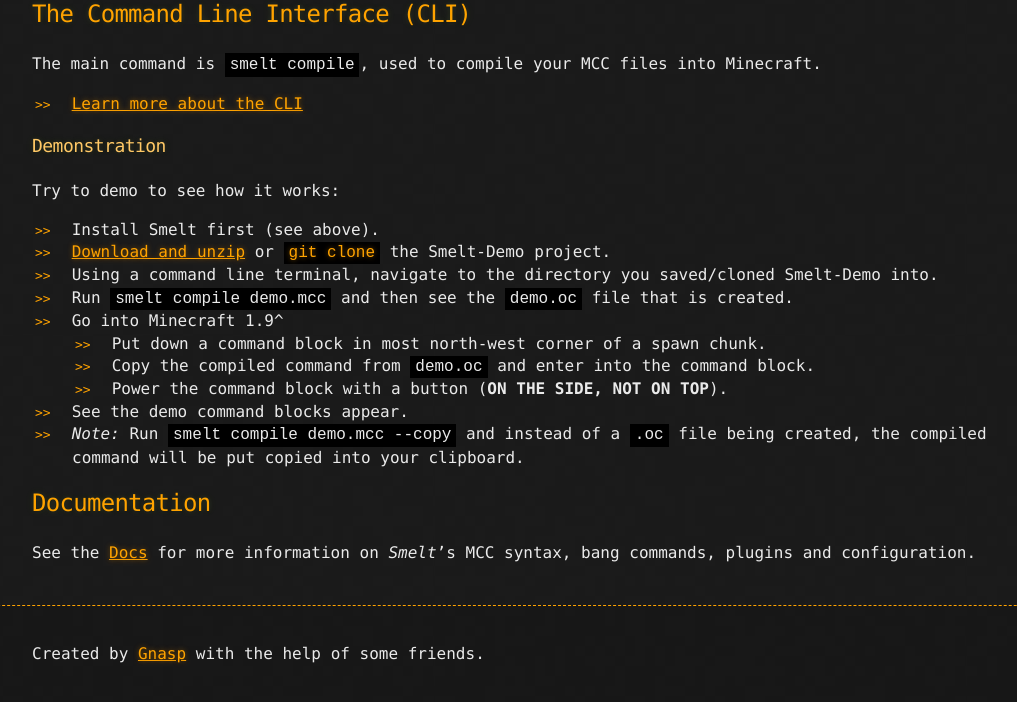
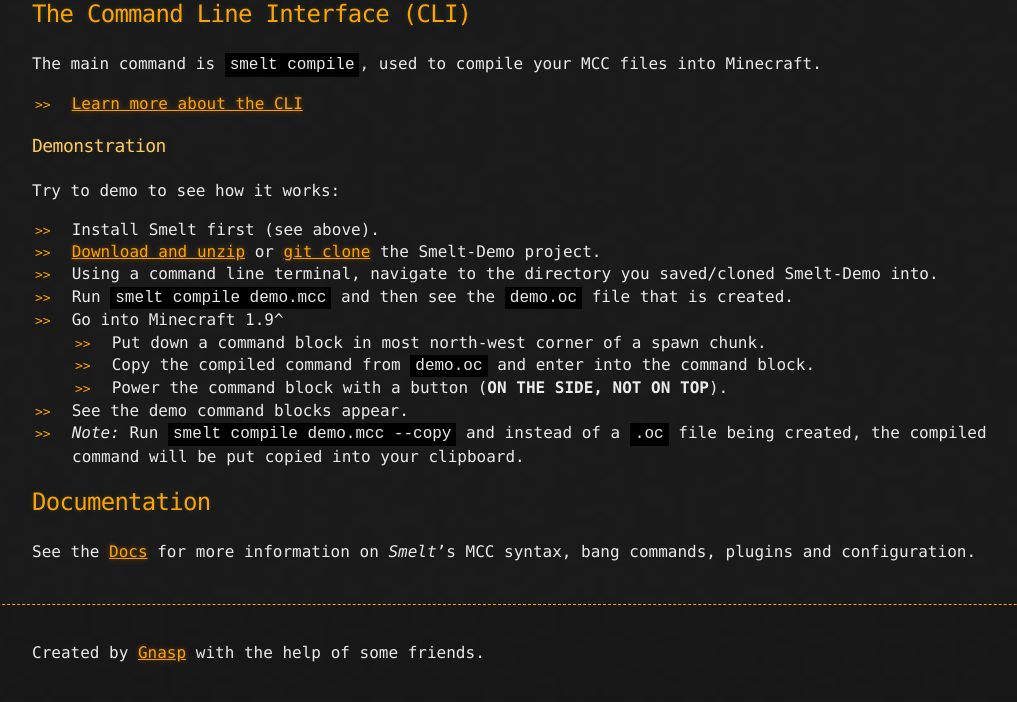
Before and after one commit to GnaspGames/Smelt, a Jekyll site: the page built from index.md, in a window 1280 px wide. Shown: the part 1261-1963 px from the top of the page, without its empty margins (98-1115 px from the left). Built offline with Jekyll 4.4.1, drawn with Linux system fonts in a browser that asks for light colours.

Commit message:
Change homepage formatting

```diff
--- a/index.md
+++ b/index.md
@@ -33,7 +33,7 @@
 Try to demo to see how it works:
 
 * Install Smelt first (see above).
-* [Download and unzip](https://github.com/GnaspGames/Smelt-Demo/archive/master.zip) or [`git clone`](https://github.com/GnaspGames/Smelt-Demo) the Smelt-Demo project.
+* [Download and unzip](https://github.com/GnaspGames/Smelt-Demo/archive/master.zip) or [git clone](https://github.com/GnaspGames/Smelt-Demo) the Smelt-Demo project.
 * Using a command line terminal, navigate to the directory you saved/cloned Smelt-Demo into.
 * Run `smelt compile demo.mcc` and then see the `demo.oc` file that is created.
 * Go into Minecraft 1.9^
```
